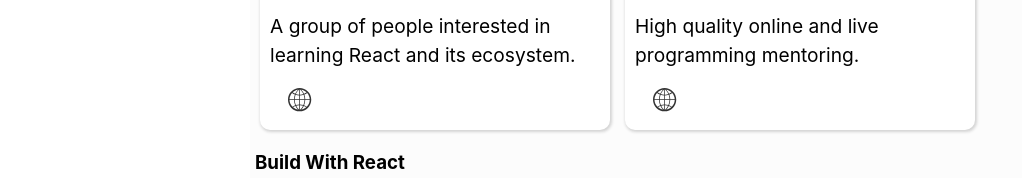
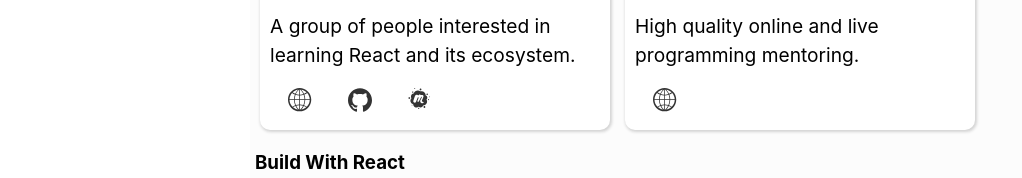
Before and after one commit to simonhoyos/simonhoyos.github.io, a React (Create React App) app: page /projects in a window 1280 px wide. Shown: the part 553-731 px from the top of the page, without its empty margins (0-1022 px from the left). Built offline with nearby package versions, Linux system fonts and the light colour scheme.

Commit message:
Meetups links

```diff
--- a/src/data/projects.js
+++ b/src/data/projects.js
@@ -15,9 +15,17 @@ export const projects = [
         },
         icons: [
           {
+            url: 'https://reactmedellin.org/',
+            icon: 'world',
+          },
+          {
+            url: 'https://github.com/react-medellin/meetup',
+            icon: 'github',
+          },
+          {
             url: 'https://www.meetup.com/React-Medellin/',
-            icon: 'world',
-          }
+            icon: 'meetup',
+          },
         ],
       },
       {
```
